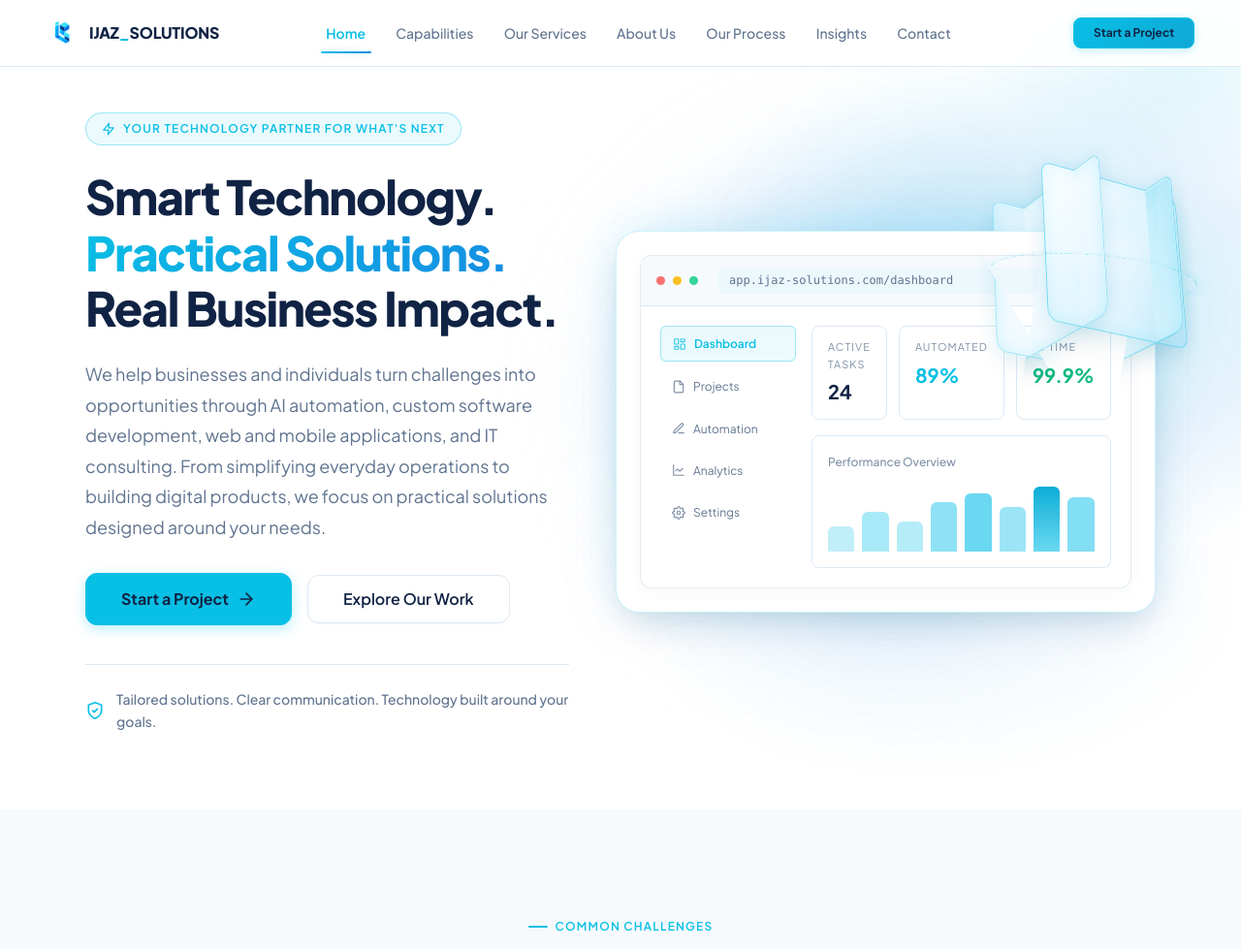
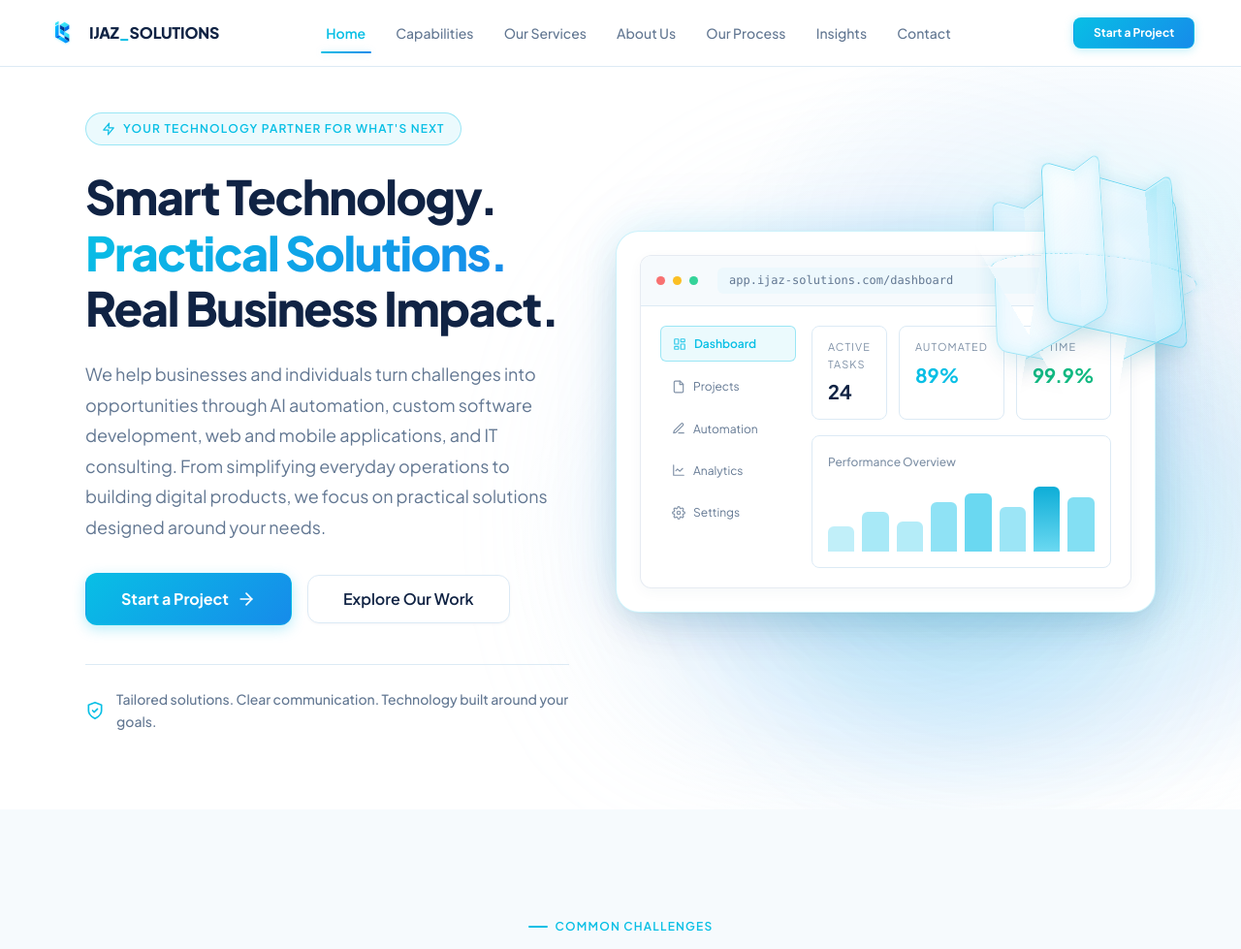
Before and after one commit to danieljohnbritto21/Ijaz_tech, a Django app: page / in a window 1280 px wide. Shown: the top 979 px of the page at 97% size. Run offline with Django 5.2, Linux system fonts and the light colour scheme; data comes from the database, SQL or seed files in the repository.

Commit message:
Enhance homepage UI: ambient background glow, button gradients, and refined color tokens

```diff
--- a/static/css/main.css
+++ b/static/css/main.css
@@ -40,7 +40,7 @@
 
     /* -- Typography Colors -- */
     --color-text:               #102344;
-    --color-text-secondary:     #60748F;
+    --color-text-secondary:     #627792;
     --color-text-tertiary:      #7E90A6;
     --color-text-inverse:       #FFFFFF;
     --color-text-on-dark:       #F6FAFD;
@@ -53,14 +53,14 @@
     --color-primary-ghost:      rgba(8, 191, 229, 0.04);
 
     --color-cyan:               #08BFE5;
-    --color-accent-blue:        #168DE2;
+    --color-accent-blue:        #168BEA;
     --color-cyan-glow:          rgba(8, 191, 229, 0.18);
     --color-cyan-subtle:        rgba(8, 191, 229, 0.08);
     --color-cyan-muted:         rgba(8, 191, 229, 0.14);
     --color-cyan-border:        rgba(8, 191, 229, 0.35);
 
     /* -- Borders -- */
-    --color-border:             #DCE8F3;
+    --color-border:             #DCEAF5;
     --color-border-light:       #EBF3FA;
     --color-border-dark:        #CADCEB;
     --color-border-hover:       #08BFE5;
@@ -146,8 +146,8 @@
     --shadow-card-hover: 0 14px 32px rgba(16, 35, 68, 0.09), 0 0 1px rgba(8, 191, 232, 0.4);
 
     /* Layered diffuse blue ambient shadows for hero & floating cards */
-    --shadow-dashboard:       0 22px 48px -12px rgba(16, 35, 68, 0.09), 0 10px 24px -6px rgba(16, 35, 68, 0.05), 0 0 45px 0 rgba(8, 191, 229, 0.13), 0 0 75px 0 rgba(22, 141, 226, 0.07), 0 1px 3px rgba(16, 35, 68, 0.03);
-    --shadow-dashboard-hover: 0 30px 60px -12px rgba(16, 35, 68, 0.12), 0 14px 28px -6px rgba(16, 35, 68, 0.06), 0 0 55px 0 rgba(8, 191, 229, 0.18), 0 0 90px 0 rgba(22, 141, 226, 0.10);
+    --shadow-dashboard:       0 24px 54px -12px rgba(16, 35, 68, 0.10), 0 12px 28px -6px rgba(16, 35, 68, 0.05), 0 0 45px 0 rgba(8, 191, 229, 0.13), 0 0 75px 0 rgba(22, 139, 234, 0.08), 0 1px 3px rgba(16, 35, 68, 0.03);
+    --shadow-dashboard-hover: 0 32px 64px -12px rgba(16, 35, 68, 0.13), 0 16px 32px -6px rgba(16, 35, 68, 0.07), 0 0 55px 0 rgba(8, 191, 229, 0.18), 0 0 90px 0 rgba(22, 139, 234, 0.11);
 
     /* -- Transitions & Motion -- */
     --ease-out:          cubic-bezier(0.16, 1, 0.3, 1);
@@ -417,19 +417,19 @@
 }
 
 .btn--primary {
-    background-color: var(--color-cyan);
-    color: #102344;
+    background: linear-gradient(135deg, var(--color-cyan) 0%, var(--color-accent-blue) 100%);
+    color: #FFFFFF;
     font-weight: var(--weight-bold);
     box-shadow: 0 4px 14px rgba(8, 191, 229, 0.28);
-    border: 1px solid var(--color-cyan);
+    border: 1px solid rgba(8, 191, 229, 0.35);
 }
 
 .btn--primary:hover {
-    background-color: var(--color-primary-hover);
-    border-color: var(--color-primary-hover);
-    box-shadow: 0 6px 20px rgba(0, 169, 213, 0.35);
+    background: linear-gradient(135deg, #07b0d4 0%, #137ecf 100%);
+    border-color: rgba(8, 191, 229, 0.55);
+    box-shadow: 0 6px 20px rgba(8, 191, 229, 0.35), 0 2px 6px rgba(22, 139, 234, 0.15);
     transform: translateY(-2px);
-    color: #102344;
+    color: #FFFFFF;
 }
 
 .btn--secondary, .btn--outline {
@@ -631,13 +631,13 @@
 
 .nav__cta {
     margin-left: var(--space-4);
-    background: linear-gradient(135deg, var(--color-cyan) 0%, #10a8d6 100%);
-    color: #102344;
+    background: linear-gradient(135deg, var(--color-cyan) 0%, var(--color-accent-blue) 100%);
+    color: #FFFFFF;
     font-weight: var(--weight-bold);
     padding: 0.55rem 1.25rem;
     font-size: var(--text-xs);
     border-radius: var(--radius-md);
-    border: 1px solid var(--color-cyan);
+    border: 1px solid rgba(8, 191, 229, 0.4);
     box-shadow: 0 2px 10px rgba(8, 191, 229, 0.25);
     transition: transform 200ms var(--ease-out),
                 box-shadow 200ms var(--ease-out),
@@ -645,10 +645,10 @@
 }
 
 .nav__cta:hover {
-    background: linear-gradient(135deg, #00A9D5 0%, #0d8cc0 100%);
+    background: linear-gradient(135deg, #07b0d4 0%, #137ecf 100%);
     box-shadow: 0 4px 16px rgba(8, 191, 229, 0.35);
     transform: translateY(-1px);
-    color: #102344;
+    color: #FFFFFF;
 }
 
 /* Mobile Toggle */
@@ -746,25 +746,29 @@
     display: flex;
     align-items: center;
     background:
+        /* Layer 1: Strongest ambient glow focused on right and lower sides of the dashboard */
         radial-gradient(
-            ellipse 65% 55% at 85% 38%,
-            rgba(8, 191, 229, 0.18) 0%,
-            rgba(22, 141, 226, 0.10) 30%,
-            rgba(234, 248, 255, 0.05) 55%,
-            transparent 72%
+            ellipse 58% 54% at 84% 68%,
+            rgba(8, 191, 229, 0.17) 0%,
+            rgba(22, 139, 234, 0.09) 35%,
+            rgba(220, 234, 245, 0.05) 58%,
+            transparent 74%
         ),
+        /* Layer 2: Subtle secondary depth on upper right */
         radial-gradient(
-            ellipse 50% 45% at 75% 74%,
-            rgba(22, 141, 226, 0.08) 0%,
-            transparent 50%
+            ellipse 48% 42% at 88% 28%,
+            rgba(8, 191, 229, 0.10) 0%,
+            rgba(22, 139, 234, 0.05) 34%,
+            transparent 62%
         ),
+        /* Layer 3: Ultra-soft ice-blue boundary wash */
         radial-gradient(
-            ellipse 40% 35% at 95% 8%,
-            rgba(8, 191, 229, 0.12) 0%,
-            rgba(234, 248, 255, 0.04) 40%,
-            transparent 60%
+            ellipse 38% 44% at 96% 52%,
+            rgba(220, 234, 245, 0.35) 0%,
+            transparent 65%
         ),
-        #ffffff;
+        #FFFFFF;
+    overflow: hidden;
 }
 
 /* Subtle mouse-responsive ambient spotlight */
@@ -775,7 +779,7 @@
     background: radial-gradient(
         540px circle at var(--spotlight-x, 80%) var(--spotlight-y, 40%),
         rgba(8, 191, 229, 0.07) 0%,
-        rgba(22, 141, 226, 0.03) 40%,
+        rgba(22, 139, 234, 0.03) 40%,
         transparent 70%
     );
     opacity: var(--spotlight-opacity, 0);
@@ -784,42 +788,43 @@
     z-index: 0;
 }
 
-/* Primary ambient glow — large, soft cyan-blue light centered behind the dashboard */
+/* Primary ambient glow — large, soft cyan-blue light behind and around dashboard, weighted lower-right */
 .hero__bg-glow {
     position: absolute;
-    width: 680px;
-    height: 680px;
+    width: 720px;
+    height: 720px;
     background: radial-gradient(
-        circle at 50% 50%,
-        rgba(8, 191, 229, 0.22) 0%,
-        rgba(22, 141, 226, 0.12) 34%,
-        rgba(234, 248, 255, 0.05) 56%,
-        transparent 72%
+        circle at 55% 60%,
+        rgba(8, 191, 229, 0.20) 0%,
+        rgba(22, 139, 234, 0.11) 36%,
+        rgba(220, 234, 245, 0.06) 58%,
+        transparent 75%
     );
-    top: 50%;
-    right: 4%;
+    top: 54%;
+    right: 2%;
     transform: translateY(-50%);
-    filter: blur(52px);
+    filter: blur(56px);
     pointer-events: none;
     z-index: 0;
     opacity: 0.95;
 }
 
-/* Secondary ambient glow — offset slightly toward upper-right for realistic depth */
+/* Secondary ambient glow — soft subtle depth behind and under dashboard */
 .hero__bg-glow-secondary {
     position: absolute;
-    width: 520px;
-    height: 520px;
+    width: 580px;
+    height: 580px;
     background: radial-gradient(
         circle at 50% 50%,
-        rgba(22, 141, 226, 0.14) 0%,
-        rgba(8, 191, 229, 0.07) 38%,
-        transparent 68%
+        rgba(22, 139, 234, 0.13) 0%,
+        rgba(8, 191, 229, 0.06) 40%,
+        rgba(220, 234, 245, 0.04) 60%,
+        transparent 72%
     );
-    top: 36%;
-    right: 1%;
+    top: 66%;
+    right: -1%;
     transform: translateY(-50%);
-    filter: blur(60px);
+    filter: blur(64px);
     pointer-events: none;
     z-index: 0;
     opacity: 0.85;
```
